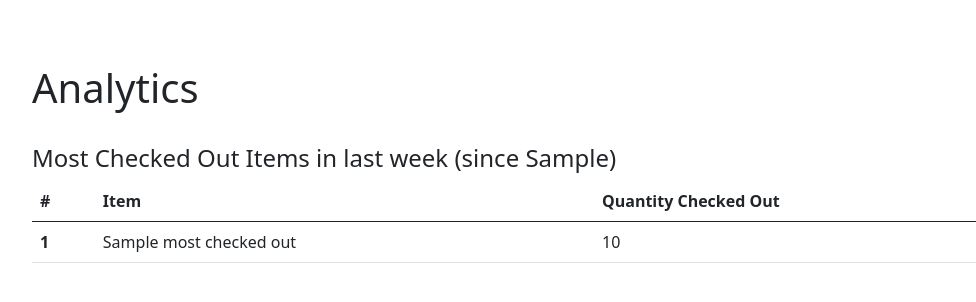
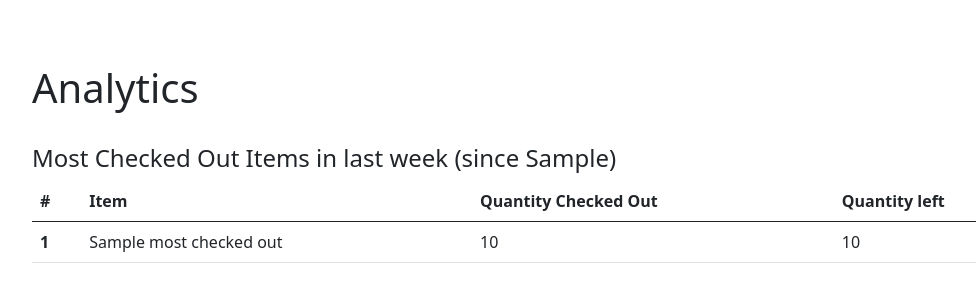
Before and after one commit to mkornyev/FLP-Inventory, a Django app: template inventory/templates/inventory/analytics.html in a window 1280 px wide. Shown: the part 59-361 px from the top of the page, without its empty margins (96-1072 px from the left). Run offline with Django 3.2, Linux system fonts and the light colour scheme; the template is opened without the code that fills it: most values are stand-ins (such as "Sample title", 1, 10 or a date in 2020); some libraries are stand-ins or nearby versions.

Commit message:
Show quantity left

```diff
--- a/inventory/templates/inventory/analytics.html
+++ b/inventory/templates/inventory/analytics.html
@@ -19,14 +19,16 @@
                 <th scope="col">#</th>
                 <th scope="col">Item</th>
                 <th scope="col">Quantity Checked Out</th>
+                <th scope="col">Quantity left</th>
             </tr>
             </thead>
             <tbody>
-            {% for i, quantity in most_checked_out %}
+            {% for i, quantity_checked_out in most_checked_out %}
             <tr>
                 <th scope="row">{{ i.id }}</th>
                 <td>{{ i.name }}</td>
-                <td>{{ quantity }}</td>
+                <td>{{ quantity_checked_out }}</td>
+                <td>{{ i.quantity }}</td>
                 </td>
             </tr>
             {% endfor %}
```
